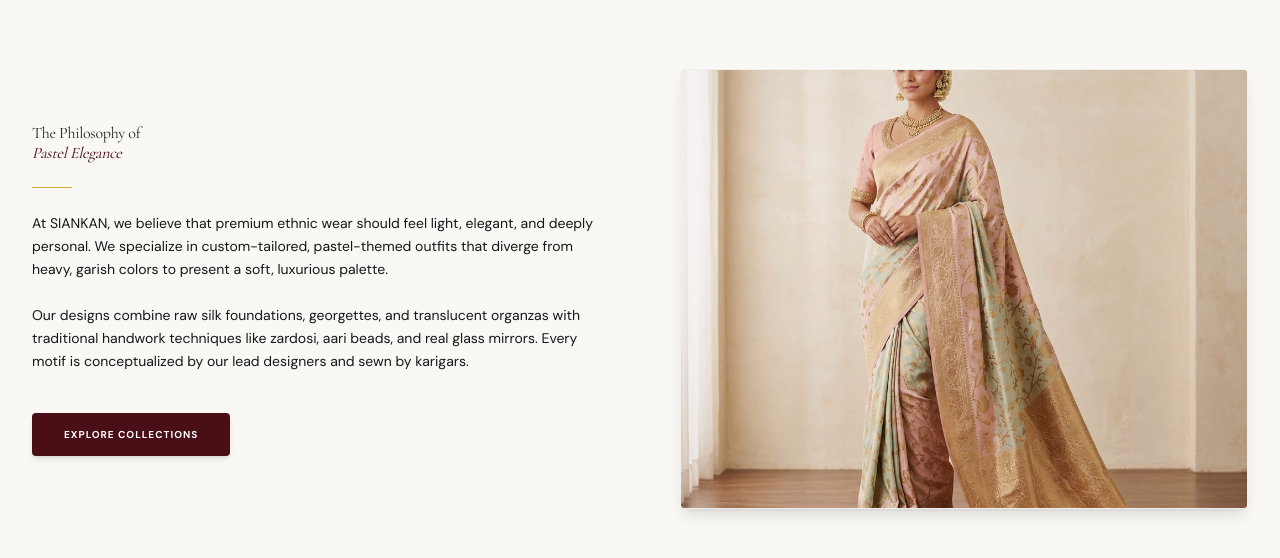
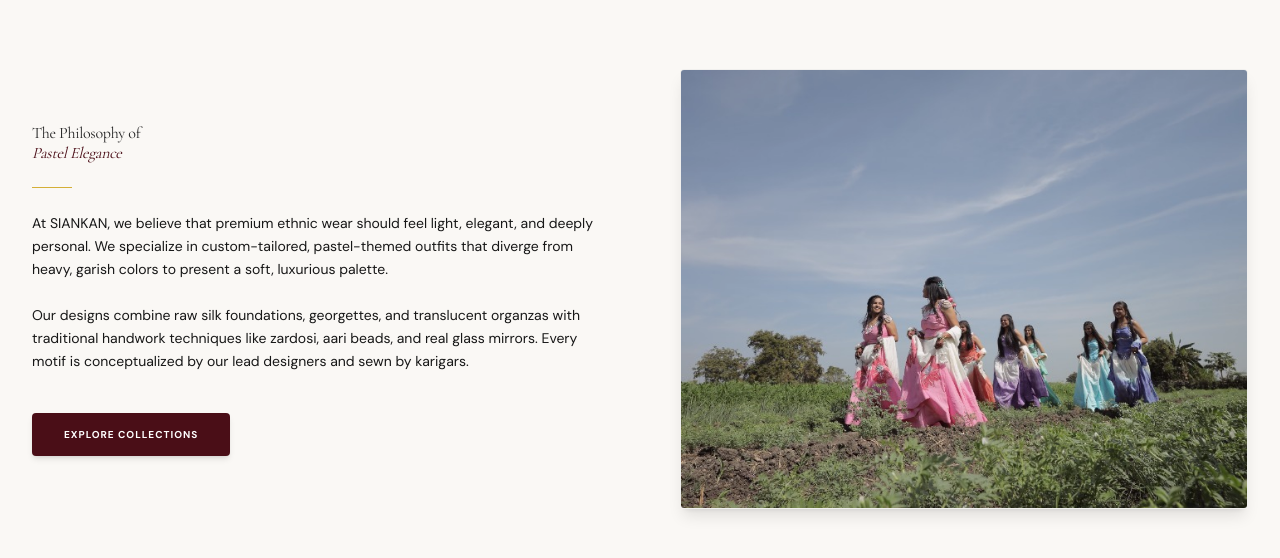
Before and after one commit to Bhavik-1602/siankan, a Next.js app in the folder frontend/: page /about in a window 1280 px wide. Shown: the part 346-904 px from the top of the page. Built offline with nearby package versions, Linux system fonts and the light colour scheme; no server answers.

Commit message:
I want to change the UI

```diff
--- a/frontend/src/app/about/page.tsx
+++ b/frontend/src/app/about/page.tsx
@@ -6,7 +6,7 @@ import { Compass, Users, Sparkles } from 'lucide-react';
 
 export default function About() {
   return (
-    <div className="container mx-auto max-w-7xl px-4 sm:px-6 lg:px-8 py-16 animate-fade-in-up">
+    <div className="container mx-auto max-w-7xl px-4 sm:px-6 lg:px-8 py-16">
 
       {/* Header Banner */}
       <section className="text-center max-w-2xl mx-auto mb-20 space-y-4">
@@ -47,7 +47,7 @@ export default function About() {
         {/* Brand Image showcase */}
         <div className="relative h-[440px] rounded-sm overflow-hidden border border-neutral-200/50 shadow-lg select-none">
           <img
-            src="/images/pastel_saree.png"
+            src="/images/hero_image.jpg"
             alt="Artisans weaving silk threads"
             className="w-full h-full object-cover"
           />
--- a/frontend/src/app/contact/page.tsx
+++ b/frontend/src/app/contact/page.tsx
@@ -29,7 +29,7 @@ export default function Contact() {
   };
 
   return (
-    <div className="container mx-auto max-w-7xl px-4 sm:px-6 lg:px-8 py-16 animate-fade-in-up">
+    <div className="container mx-auto max-w-7xl px-4 sm:px-6 lg:px-8 py-16">
 
       {/* Header */}
       <section className="text-center max-w-2xl mx-auto mb-16 space-y-4">
--- a/frontend/src/app/gallery/page.tsx
+++ b/frontend/src/app/gallery/page.tsx
@@ -17,7 +17,7 @@ export default function Gallery() {
   const galleryItems: GalleryItem[] = [
     {
       id: 1,
-      src: "/images/pastel_saree.png",
+      src: "/images/hero_image.jpg",
       title: "Sage & Blush Weaving Portrait",
       category: "photoshoot",
       categoryLabel: "Fashion Photoshoot"
@@ -71,7 +71,7 @@ export default function Gallery() {
   ];
 
   return (
-    <div className="container mx-auto max-w-7xl px-4 sm:px-6 lg:px-8 py-16 animate-fade-in-up">
+    <div className="container mx-auto max-w-7xl px-4 sm:px-6 lg:px-8 py-16">
 
       {/* Header */}
       <section className="text-center max-w-2xl mx-auto mb-16 space-y-4">
--- a/frontend/src/app/globals.css
+++ b/frontend/src/app/globals.css
@@ -748,3 +748,56 @@ h1, h2, h3, h4, h5 {
 .admin-badge-warning { background: oklch(0.72 0.14 75 / 0.2);  color: oklch(0.48 0.1 75); }
 .admin-badge-danger  { background: oklch(0.55 0.2 27 / 0.15);  color: oklch(0.45 0.2 27); }
 .admin-badge-muted   { background: oklch(0.945 0.01 82); color: oklch(0.52 0.014 65); }
+
+/* ── Premium Storefront Custom Animations ── */
+
+@keyframes kenBurns {
+  0% {
+    transform: scale(1) translate(0, 0);
+  }
+  50% {
+    transform: scale(1.08) translate(0.5%, -0.5%);
+  }
+  100% {
+    transform: scale(1) translate(0, 0);
+  }
+}
+.animate-ken-burns {
+  animation: kenBurns 24s ease-in-out infinite;
+}
+
+@keyframes pageFadeIn {
+  from {
+    opacity: 0;
+    transform: translateY(12px);
+    filter: blur(2px);
+  }
+  to {
+    opacity: 1;
+    transform: translateY(0);
+    filter: blur(0);
+  }
+}
+.animate-page-fade-in {
+  animation: pageFadeIn 0.8s cubic-bezier(0.16, 1, 0.3, 1) forwards;
+}
+
+@keyframes revealUp {
+  from {
+    opacity: 0;
+    transform: translateY(20px);
+  }
+  to {
+    opacity: 1;
+    transform: translateY(0);
+  }
+}
+.animate-reveal-1 {
+  animation: revealUp 0.8s cubic-bezier(0.16, 1, 0.3, 1) 0.1s both;
+}
+.animate-reveal-2 {
+  animation: revealUp 0.8s cubic-bezier(0.16, 1, 0.3, 1) 0.3s both;
+}
+.animate-reveal-3 {
+  animation: revealUp 0.8s cubic-bezier(0.16, 1, 0.3, 1) 0.5s both;
+}
--- a/frontend/src/app/layout.tsx
+++ b/frontend/src/app/layout.tsx
@@ -4,6 +4,7 @@ import "./globals.css";
 import Navbar from "../components/Navbar";
 import Footer from "../components/Footer";
 import { AppProvider } from "../lib/AppContext";
+import PageTransition from "../components/PageTransition";
 
 const cormorant = Cormorant_Garamond({
   variable: "--font-serif",
@@ -39,7 +40,9 @@ export default function RootLayout({ children }: Readonly<{ children: React.Reac
         <AppProvider>
           <Navbar />
           <main className="min-h-screen">
-            {children}
+            <PageTransition>
+              {children}
+            </PageTransition>
           </main>
           <Footer />
         </AppProvider>
--- a/frontend/src/app/page.tsx
+++ b/frontend/src/app/page.tsx
@@ -39,43 +39,44 @@ export default function Home() {
     loadData();
   }, []);
 
-  const activeBanner = banners.length > 0 ? banners[0] : {
-    title: "Pastel Luxury,",
-    subtitle: "Handcrafted Couture",
-    image_url: "/images/pastel_saree.png",
-    link_url: "/collections"
+  const activeBanner = {
+    title: banners.length > 0 ? banners[0].title : "The Lehenga Legacy,",
+    subtitle: banners.length > 0 ? banners[0].subtitle : "Handcrafted Couture",
+    image_url: "/images/hero_image.jpg",
+    link_url: banners.length > 0 ? banners[0].link_url : "/collections"
   };
 
   return (
-    <div className="animate-fade-in-up">
+    <div>
 
-      {/* Hero Section - Split Screen Editorial style */}
-      <section className="relative bg-neutral-950 text-neutral-100 min-h-[85vh] flex items-center overflow-hidden border-b border-gold-300/10">
+      {/* Hero Section - Full Screen Editorial Style */}
+      <section className="relative bg-neutral-950 text-neutral-100 min-h-screen flex items-center overflow-hidden border-b border-gold-300/10">
         <div className="absolute inset-0 bg-[radial-gradient(ellipse_at_top,_var(--tw-gradient-stops))] from-maroon-700/10 via-transparent to-transparent z-10" />
 
-        {/* Background Image Panel */}
-        <div className="absolute right-0 top-0 h-full w-full lg:w-[50%] z-0 select-none">
-          <div className="absolute inset-0 bg-gradient-to-r from-neutral-950 via-neutral-950/40 lg:via-neutral-950/20 to-transparent z-10" />
+        {/* Full Screen Background Image Panel */}
+        <div className="absolute inset-0 h-full w-full z-0 select-none overflow-hidden">
+          {/* Responsive overlay: solid dark tint on mobile, fade-to-black gradient on desktop */}
+          <div className="absolute inset-0 bg-neutral-950/60 lg:bg-gradient-to-r lg:from-neutral-950/95 lg:via-neutral-950/70 lg:to-transparent z-10" />
           <img
             src={activeBanner.image_url}
             alt={activeBanner.title}
-            className="h-full w-full object-cover object-center animate-[zoomIn_1.5s_ease-out_forwards]"
+            className="h-full w-full object-cover object-[center_35%] animate-ken-burns"
           />
         </div>
 
-        <div className="relative mx-auto max-w-7xl px-4 sm:px-6 lg:px-8 w-full z-20 py-24">
+        <div className="relative mx-auto max-w-7xl px-4 sm:px-6 lg:px-8 w-full z-20 py-32">
           <div className="max-w-xl space-y-8">
-            <span className="text-[10px] font-bold tracking-[0.3em] text-gold-300 uppercase block">
+            <span className="text-[10px] font-bold tracking-[0.3em] text-gold-300 uppercase block opacity-0 animate-reveal-1">
               N & A Art of Design
             </span>
-            <h1 className="font-editorial text-4xl sm:text-5xl lg:text-6.5xl font-light tracking-wide text-[#FAF8F5] leading-[1.1] animate-fade-in-up">
+            <h1 className="font-editorial text-4xl sm:text-5xl lg:text-6.5xl font-light tracking-wide text-[#FAF8F5] leading-[1.1] opacity-0 animate-reveal-2">
               {activeBanner.title} <br/>
               <span className="text-maroon-200 font-normal italic">{activeBanner.subtitle}</span>
             </h1>
-            <p className="text-neutral-400 text-sm sm:text-base font-light leading-relaxed max-w-md">
+            <p className="text-neutral-300 text-sm sm:text-base font-light leading-relaxed max-w-md opacity-0 animate-reveal-3">
               Discover our exclusive collections of pastel Banarasi sarees, custom-tailored designer cholis, festive wear, and bespoke bridesmaid lehengas.
             </p>
-            <div className="flex flex-col sm:flex-row gap-4 pt-4">
+            <div className="flex flex-col sm:flex-row gap-4 pt-4 opacity-0 animate-reveal-3 [animation-delay:0.7s]">
               <Link
                 href={activeBanner.link_url || "/collections"}
                 className="bg-[#4A0E17] hover:bg-maroon-500 text-white text-[10px] font-bold tracking-[0.2em] uppercase py-4 px-8 transition-all text-center rounded-sm border border-[#4A0E17] hover:border-maroon-500 shadow-lg cursor-pointer"
@@ -109,7 +110,7 @@ export default function Home() {
 
           {/* Card 1: Pastel Saree */}
           <div className="relative h-[500px] rounded-sm overflow-hidden group shadow-lg border border-neutral-200/20">
-            <img src="/images/pastel_saree.png" alt="Pastel Collection" className="w-full h-full object-cover transition-transform duration-[1200ms] group-hover:scale-105" />
+            <img src="/images/hero_image.jpg" alt="Pastel Collection" className="w-full h-full object-cover transition-transform duration-[1200ms] group-hover:scale-105" />
             <div className="absolute inset-0 bg-gradient-to-t from-neutral-950 via-neutral-950/20 to-transparent flex flex-col justify-end p-8 z-20" />
             <div className="absolute bottom-8 left-8 z-30 space-y-3">
               <h3 className="font-editorial text-2xl text-[#FAF8F5] font-light">Pastel Collection</h3>
--- a/frontend/src/app/services/page.tsx
+++ b/frontend/src/app/services/page.tsx
@@ -62,7 +62,7 @@ export default function Services() {
   };
 
   return (
-    <div className="container mx-auto max-w-7xl px-4 sm:px-6 lg:px-8 py-16 animate-fade-in-up">
+    <div className="container mx-auto max-w-7xl px-4 sm:px-6 lg:px-8 py-16">
 
       {/* Editorial Header */}
       <section className="text-center max-w-2xl mx-auto mb-16 space-y-4">
--- /dev/null
+++ b/frontend/src/components/PageTransition.tsx
@@ -0,0 +1,19 @@
+"use client";
+
+import React from 'react';
+import { usePathname } from 'next/navigation';
+
+export default function PageTransition({ children }: { children: React.ReactNode }) {
+  const pathname = usePathname();
+
+  // Snappy transition for administrative control panels - no layout animation
+  if (pathname?.startsWith('/admin')) {
+    return <>{children}</>;
+  }
+
+  return (
+    <div key={pathname} className="animate-page-fade-in">
+      {children}
+    </div>
+  );
+}
--- a/frontend/src/lib/mockData.ts
+++ b/frontend/src/lib/mockData.ts
@@ -36,7 +36,7 @@ export const mockProducts: Product[] = [
     fabric: "Raw Silk",
     colors: ["Blush Pink", "Sage Green", "Cream"],
     embroidery: "Zardosi",
-    image_url: "/images/pastel_saree.png",
+    image_url: "/images/hero_image.jpg",
     zoom_image_url: "https://images.unsplash.com/photo-1617627143750-d86bc21e42bb?auto=format&fit=crop&w=800&q=80",
     is_featured: true,
     artisan_notes: "Takes 140 hours of artisanal handloom weaving in Benares. Features silver-dipped gold threads for an editorial sheen.",
```
Also changed, not shown: frontend/public/images/hero_image.jpg (added), 1 other file (tests, documents, lock files or other folders).
